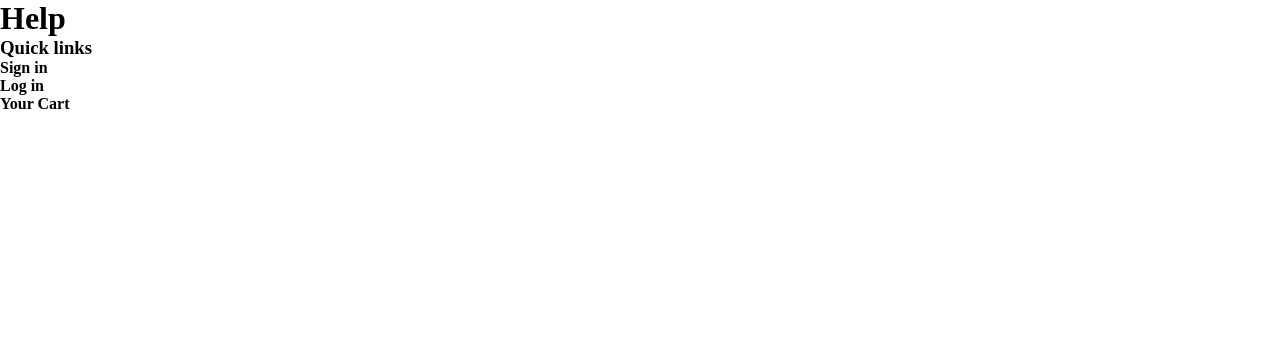
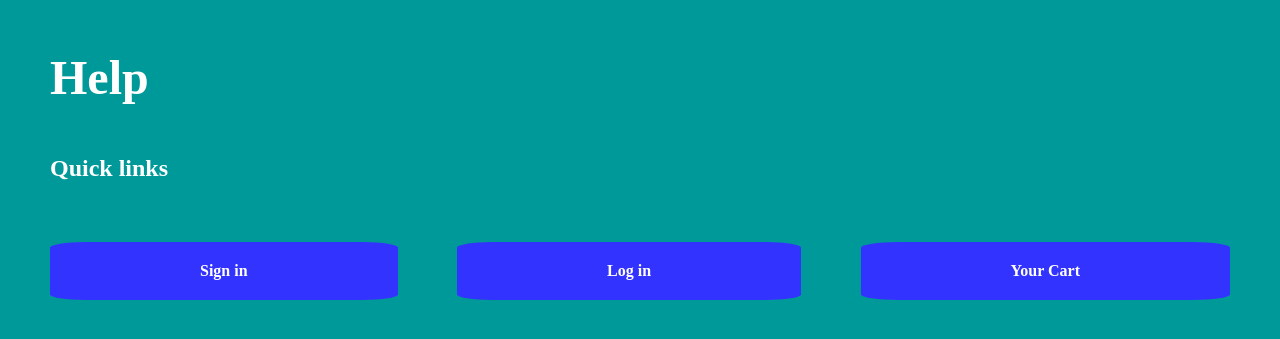
Before and after one commit to Thilinidemel/Group23, a PHP site: page /help.php in a window 1280 px wide. Shown: the top 339 px of the page. Run offline with PHP 8.4, Linux system fonts and the light colour scheme; the visitor is signed in with stand-in values (Sample User, id 1).

Commit message:
Help style3 css update

```diff
--- a/help.php
+++ b/help.php
@@ -10,7 +10,7 @@ if (isset($_SESSION['ID']) && isset($_SESSION['User'])) {
   <head>
     <meta charset="utf-8">
     <title>HELP</title>
-    <link rel="stylesheet" href="style2.css">
+    <link rel="stylesheet" href="style3.css">
   </head>
 
   <body>
--- /dev/null
+++ b/style3.css
@@ -0,0 +1,53 @@
+*{
+  margin:0;
+}
+
+body{
+  background-color: #009999;
+}
+
+.help_header{
+  display: flex;
+  padding: 50px 50px;
+  flex-direction: column;
+}
+
+.help_header h1{
+  color: white;
+  font-size: xxx-large;
+}
+
+.help_main{
+  display: flex;
+  flex-direction: column;
+}
+
+.links_header{
+  display: flex;
+  padding-bottom: 50px;
+  padding-left: 50px;
+}
+
+.links_header h3{
+  color: white;
+  font-size: x-large;
+}
+
+.links{
+  display: flex;
+  flex-direction: row;
+  padding: 10px 50px;
+  justify-content: space-between;
+}
+
+.link_options{
+  background-color: #3333ff;
+  border: none;
+  border-radius: 10%;
+  padding: 20px 150px;
+}
+
+.link_options h4{
+  color: white;
+  font-size: 36;
+}
```
